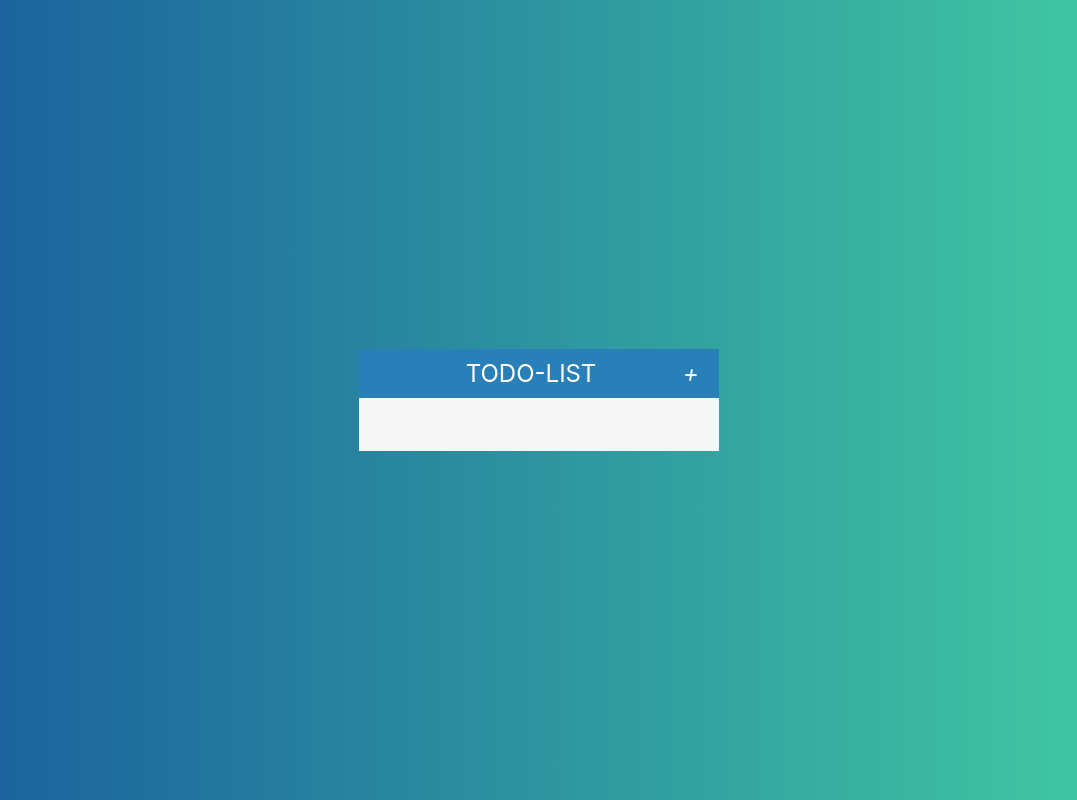
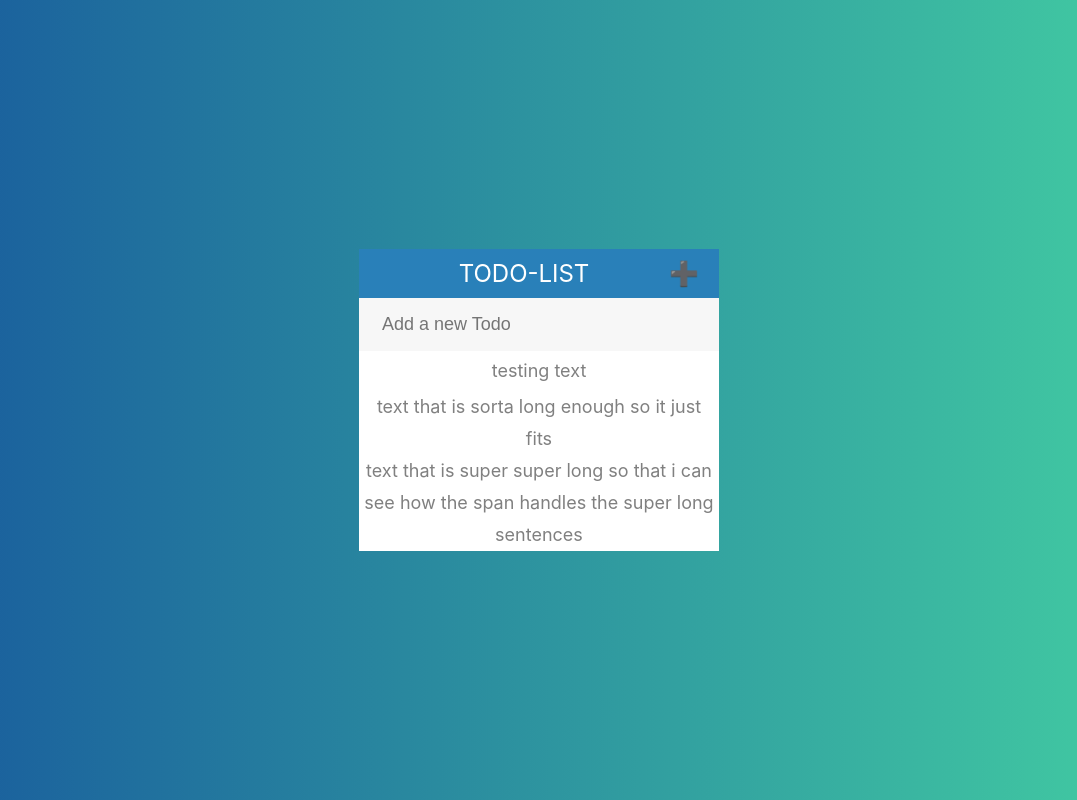
Before and after one commit to AlsonZ/basic-todo-list, a React (Create React App) app: page / in a window 1280 px wide. Shown: the whole page, without its empty margins (101-1178 px from the left). Built offline with nearby package versions, Linux system fonts and the light colour scheme.

Commit message:
add list element component

```diff
--- a/src/list/list.js
+++ b/src/list/list.js
@@ -1,10 +1,11 @@
 import React, { useState, useEffect } from 'react';
+import ListElement from './listelement';
 import './style.css';
 
 function List() {
 
   const [elements, setElements] = useState([]);
-  const [action, setAction] = useState("+");
+  const [action, setAction] = useState("➕");
   const [box, setBox] = useState(true);
 
   useEffect(() => {
@@ -14,15 +15,19 @@ function List() {
   const checkSavedLists = () => {
     // check cookies or w/e to determine if there is a previous list
     // if so turn the + into a - and also put into the state the list
-    setElements([...elements, {text:"testing text"}]);
+    setElements([...elements,
+      {text:"testing text"},
+      {text:"text that is sorta long enough so it just fits"},
+      {text:"text that is super super long so that i can see how the span handles the super long sentences"},
+    ]);
   }
 
   const openBox = () => {
-    if(action == "+") {
-      setAction("-");
+    if(action == "➕") {
+      setAction("—");// "‒ is diff symbol" "— is also different"
       setBox(false);
     } else {
-      setAction("+");
+      setAction("➕");
       setBox(true);
     }
   }
@@ -31,19 +36,19 @@ function List() {
     if(event.key === "Enter") {
       // add new element
       setElements([...elements, {text:event.target.value}]);
+      // remove value in input
+      event.target.value = '';
     }
   }
 
   return (
     <div className="container">
-      <h1>Todo-list<i onClick={openBox} className="add-element">{action}</i></h1>
-      {box && <input type="text" className="addElementBox" onKeyPress={addElement}/>}
-      {/*list elements go here*/}
+      <h1>Todo-list<i onClick={openBox} className="addElementIcon">{action}</i></h1>
+      {/* change box to css so it keeps the text there if u - it */}
+      {box && <input type="text" placeholder="Add a new Todo" className="addElementInput" onKeyPress={addElement}/>}
       {elements.map((object, index) => {
-        return (
-        // <p className="listElements">{object.text}</p>
-        <div></div>
-        );
+        // convert this to context later
+        return (<ListElement key={index} index={index} setElements={setElements} elements={elements} text={object.text}></ListElement>);
       })}
     </div>
   );
--- a/src/list/listelement.js
+++ b/src/list/listelement.js
@@ -1,9 +1,43 @@
-import React from 'react';
+import React, {useState} from 'react';
+import './style.css';
 
-function ListElement() {
+function ListElement(props) {
+
+  const [editing, setEditing] = useState(false);
+  const [strikethrough, setStrikethrough] = useState("");
+
+  const deleteElement = () => {
+    var array = [...props.elements]
+    array.splice(props.index, 1);
+    props.setElements(array);
+  }
+  const switchToInput = () => {
+    if(editing) {
+      setEditing(false);
+    } else {
+      setEditing(true);
+    }
+  }
+  const addChanges = (event) => {
+    var array = [...props.elements]
+    array[props.index].text = event.target.value;
+    props.setElements(array);
+  }
+
+  const changeCSS = () => {
+    if(strikethrough === "textStrikethrough") {
+      setStrikethrough("");
+    } else {
+      setStrikethrough("textStrikethrough");
+    }
+  }
+
   return (
-    <div>
-
+    <div className="listElement">
+      <span onClick={deleteElement} className="deleteElement">D</span>
+      {!editing && <span onClick={changeCSS} className={"textElement" + " " +strikethrough}>{props.text}</span>}
+      {editing && <input type="text" defaultValue={props.text} onChange={addChanges} className="editElementInput"/>}
+      <span onClick={switchToInput} className="editElement">✎</span>
     </div>
   );
 }
--- a/src/list/style.css
+++ b/src/list/style.css
@@ -14,30 +14,96 @@ h1 {
 	font-weight: normal;
 }
 
-.add-element {
+.addElementIcon {
+	cursor: pointer;
+	text-decoration: none;
+	font-style: normal;
   float: right;
 }
-.addElementBox {
+.addElementInput {
   display: inline-block;
   font-size: 18px;
 	color: #2980b9;
 	background-color: #f7f7f7;
 	width: 100%;
-	padding: 13px 13px 13px 20px;
+	padding: 13px 20px 13px 20px;
 	box-sizing: border-box;
 	border: 3px solid rgba(0,0,0,0);
 }
-.addElementBox:focus {
+.addElementInput:focus {
 	background: white;
 	border: 3px solid #2980b9;
 	outline: none;
 }
 
-.listElements {
+.listElement {
 	color: gray;
 	font-size: 18px;
 	margin: 0;
 	padding: 0;
+	line-height: 32px;
+	display: grid;
+	justify-items: center;
+	align-items: center;
+	grid-template-columns: 1fr 100fr 1fr;
+	grid-template-areas: 'd t e';
+}
+
+.listElement:hover .deleteElement {
+	width: 40px;
+	opacity: 1;
+}
+.listElement:hover .textElement {
+	max-width: 280px;
+	word-break: normal;
+}
+.listElement:hover .editElement {
+	width: 40px;
+	opacity: 1;
+}
+
+.deleteElement {
+	cursor: pointer;
+	background: red;
+	color: white;
+	text-align: center;
+	line-height: 40px;
+	transition: 0.15s linear;
+	height:40px;
+	width: 0px;
+	opacity: 0;
+	grid-area: d;
+}
+.textElement {
+	cursor: pointer;
+	overflow-wrap: break-word;
+	transition: 0.1s ease;
+	max-width: 360px;
+	grid-area: t;
+}
+.editElement {
+	cursor: pointer;
+	background: blue;
+	color: white;
+	text-align: center;
+	line-height: 40px;
+	transition: 0.15s linear;
 	height: 40px;
-	line-height: 40px;
+	width: 0px;
+	opacity: 0;
+	grid-area: e;
 }
+
+.editElementInput {
+	display: inline-block;
+	font-size: 18px;
+	color: #2980b9;
+	width: 80%;
+	height: 70%;
+	padding-left: 20px;
+	padding-right: 20px;
+}
+
+.textStrikethrough {
+	text-decoration: line-through;
+}
```
